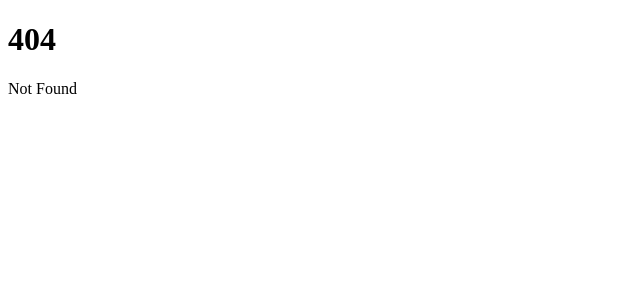
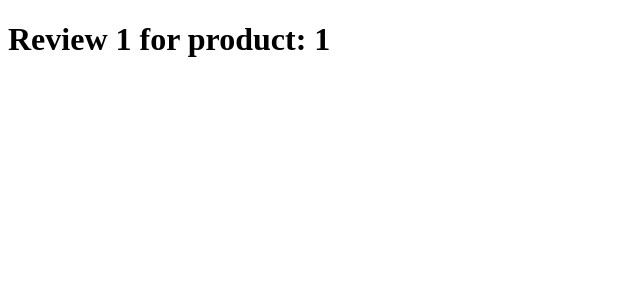
Before and after one commit to thisismammad/frontend-training, a SvelteKit app in the folder Svelte-kit/sk-routing/: page /products/1/reviews/1 in a window 1280 px wide. Before the commit this address had no page. Shown: the top 300 px of the page, without its empty margins (0-640 px from the left). Built offline with nearby package versions, Linux system fonts and the light colour scheme.

Commit message:
sveltekit Nested Dyanamic Routes

```diff
--- /dev/null
+++ b/Svelte-kit/sk-routing/src/routes/products/[productId]/reviews/[reviewId]/+page.svelte
@@ -0,0 +1,6 @@
+<script>
+  import { page } from "$app/stores";
+  const {productId, reviewId} = $page.params;
+</script>
+
+<h1>Review {reviewId} for product: {productId}</h1>
```
